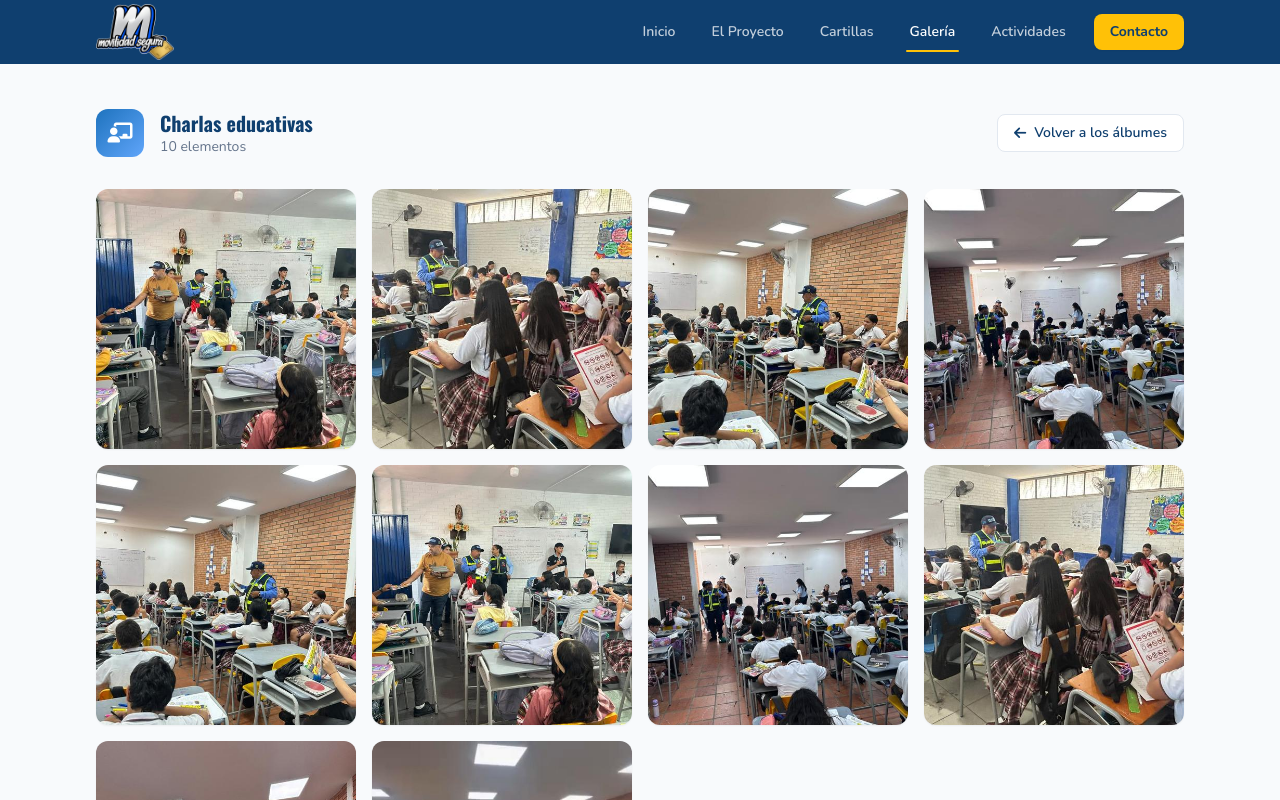
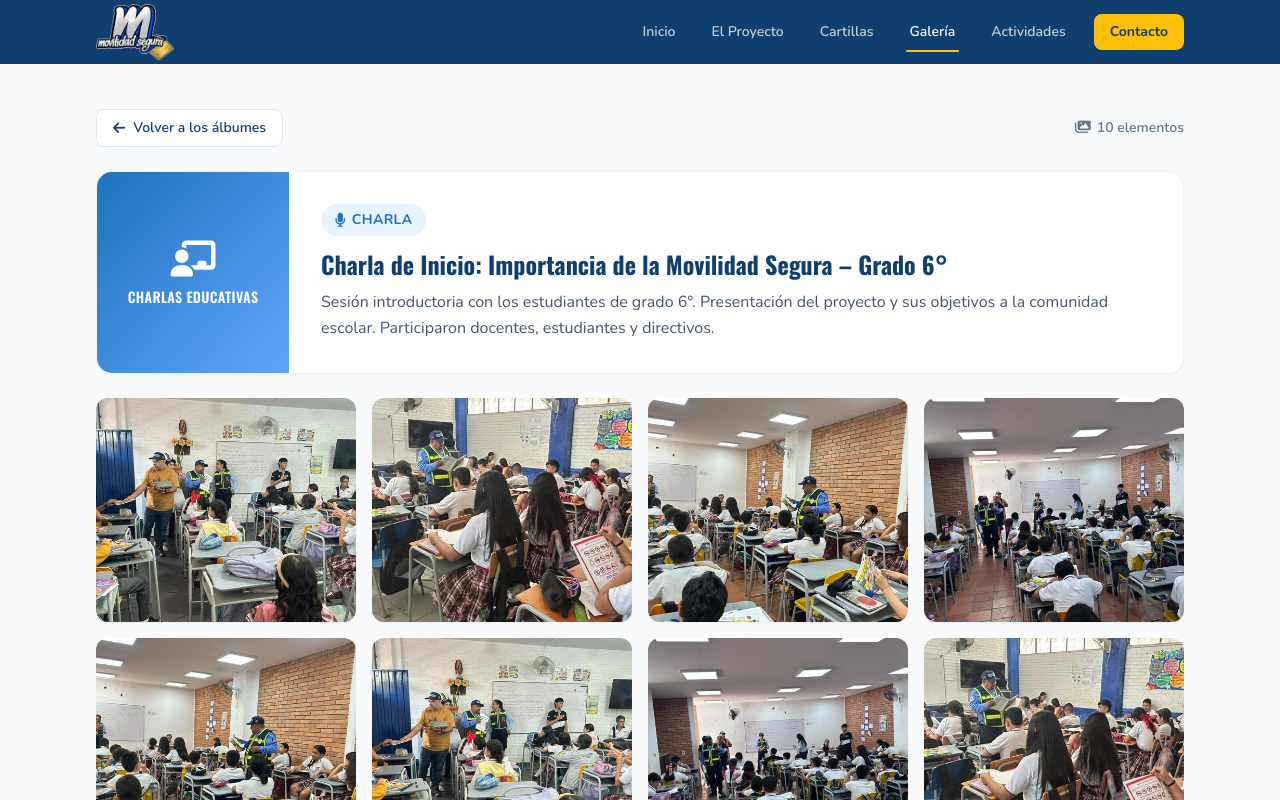
Before and after one commit to Neferxd31/movilidad-segura, a React (Vite) app: page /galeria in a window 1280 px wide. Both pictures are taken after a click on the button 269 px from the left and 804 px from the top of the page. Shown: the part 404-1204 px from the top of the page. Built offline with nearby package versions, Linux system fonts and the light colour scheme.

Commit message:
feat: show activity context inside each gallery album

```diff
--- a/src/pages/Galeria.jsx
+++ b/src/pages/Galeria.jsx
@@ -31,6 +31,11 @@ const albums = [
     desc: 'Jornadas con los agentes de tránsito en los salones de clase',
     icon: 'fa-chalkboard-user',
     gradient: 'from-brand-blue to-blue-400',
+    context: {
+      badge: 'badge-blue', icon: 'fa-microphone', label: 'Charla',
+      title: 'Charla de Inicio: Importancia de la Movilidad Segura – Grado 6°',
+      desc:  'Sesión introductoria con los estudiantes de grado 6°. Presentación del proyecto y sus objetivos a la comunidad escolar. Participaron docentes, estudiantes y directivos.',
+    },
     items: [
       ...photos('charlas', 9),
       {
@@ -47,6 +52,11 @@ const albums = [
     desc: 'Reconocimiento de las señales reglamentarias, preventivas e informativas',
     icon: 'fa-traffic-light',
     gradient: 'from-amber-500 to-yellow-400',
+    context: {
+      badge: 'badge-green', icon: 'fa-hands-holding-child', label: 'Taller',
+      title: 'Taller de Señales de Tránsito – Grado 6°',
+      desc:  'Actividad práctica donde los estudiantes construyeron y colorearon señales de tránsito, identificando señales preventivas, reglamentarias e informativas.',
+    },
     items: photos('taller-senales', 4),
   },
   {
@@ -55,6 +65,11 @@ const albums = [
     desc: 'Dinámica en el aula donde los estudiantes exponen lo aprendido sobre seguridad vial',
     icon: 'fa-people-group',
     gradient: 'from-teal-600 to-teal-400',
+    context: {
+      badge: 'badge-red', icon: 'fa-gamepad', label: 'Actividad lúdica',
+      title: 'Juego Interactivo de Movilidad Vial',
+      desc:  'Dinámica en el aula con un juego interactivo proyectado en el televisor, donde los estudiantes pusieron a prueba lo aprendido sobre seguridad vial.',
+    },
     items: photos('taller-practico', 8),
   },
   {
@@ -63,6 +78,11 @@ const albums = [
     desc: 'Estudiantes guiando el cruce seguro en las calles del colegio',
     icon: 'fa-person-walking',
     gradient: 'from-brand-green to-green-400',
+    context: {
+      badge: 'badge-yellow', icon: 'fa-person-walking', label: 'Actividad',
+      title: 'Simulacro de Cruce Peatonal – Colegio General Santander',
+      desc:  'Caminata educativa por las calles cercanas al colegio, donde los estudiantes guiaron el cruce de peatones con señales de PARE y SIGA.',
+    },
     items: photos('simulacro-peatonal', 5),
   },
   {
@@ -71,6 +91,11 @@ const albums = [
     desc: 'Mi Ciudad Segura — los estudiantes dibujando sus propuestas',
     icon: 'fa-palette',
     gradient: 'from-pink-500 to-rose-400',
+    context: {
+      badge: 'badge-yellow', icon: 'fa-palette', label: 'Actividad',
+      title: 'Concurso de Dibujo: "Mi Ciudad Segura"',
+      desc:  'Los estudiantes plasmaron su visión de una ciudad con movilidad segura. Los mejores trabajos fueron expuestos en el colegio y en esta página web.',
+    },
     items: photos('concurso-dibujo', 10),
   },
   {
@@ -79,6 +104,11 @@ const albums = [
     desc: 'Testimonios de la comunidad educativa sobre el proyecto',
     icon: 'fa-microphone',
     gradient: 'from-purple-600 to-purple-400',
+    context: {
+      badge: 'badge-blue', icon: 'fa-microphone-lines', label: 'Entrevista',
+      title: 'Entrevistas a la Comunidad Educativa',
+      desc:  'Registro en video de los testimonios de estudiantes y docentes sobre el proyecto y lo aprendido durante las actividades.',
+    },
     items: [
       {
         src: '/img/galeria/entrevistas/entrevistas-01.mp4',
@@ -95,6 +125,16 @@ const albums = [
     ],
   },
 ]
+
+// Fotos por fila según el total del álbum: la última fila nunca queda con una sola foto
+const SM_BASIS = { 2: 'sm:basis-[calc(50%-0.5rem)]', 3: 'sm:basis-[calc(33.333%-0.667rem)]' }
+const LG_BASIS = { 3: 'lg:basis-[calc(33.333%-0.667rem)]', 4: 'lg:basis-[calc(25%-0.75rem)]' }
+
+function tileBasis(total) {
+  const sm = total % 3 === 1 ? 2 : 3
+  const lg = total % 4 === 1 ? 3 : 4
+  return `basis-[calc(50%-0.5rem)] ${SM_BASIS[sm]} ${LG_BASIS[lg]}`
+}
 
 function Lightbox({ album, index, onClose, onMove }) {
   // Flechas para pasar de una foto a otra y Escape para cerrar
@@ -178,64 +218,6 @@ function Lightbox({ album, index, onClose, onMove }) {
   )
 }
 
-const timelineLeft = [
-  {
-    badge: 'badge-blue', badgeIcon: 'fa-microphone', badgeLabel: 'Charla',
-    title: 'Charla de Inicio: Importancia de la Movilidad Segura – Grado 6°',
-    desc:  'Sesión introductoria con los estudiantes de grado 6°. Presentación del proyecto y sus objetivos a la comunidad escolar. Participaron docentes, estudiantes y directivos.',
-    dot:   'bg-brand-blue',
-  },
-  {
-    badge: 'badge-green', badgeIcon: 'fa-hands-holding-child', badgeLabel: 'Taller',
-    title: 'Taller de Señales de Tránsito – Grado 6°',
-    desc:  'Actividad práctica donde los estudiantes construyeron y colorearon señales de tránsito, identificando señales preventivas, reglamentarias e informativas.',
-    dot:   'bg-brand-green',
-  },
-  {
-    badge: 'badge-yellow', badgeIcon: 'fa-person-walking', badgeLabel: 'Actividad',
-    title: 'Simulacro de Cruce Peatonal – Colegio General Santander',
-    desc:  'Caminata educativa por las calles cercanas al colegio, donde los estudiantes guiaron el cruce de peatones con señales de PARE y SIGA.',
-    dot:   'bg-brand-yellow',
-  },
-]
-
-const timelineRight = [
-  {
-    badge: 'badge-yellow', badgeIcon: 'fa-palette', badgeLabel: 'Actividad',
-    title: 'Concurso de Dibujo: "Mi Ciudad Segura"',
-    desc:  'Los estudiantes plasmaron su visión de una ciudad con movilidad segura. Los mejores trabajos fueron expuestos en el colegio y en esta página web.',
-    dot:   'bg-brand-yellow',
-  },
-  {
-    badge: 'badge-blue', badgeIcon: 'fa-microphone-lines', badgeLabel: 'Entrevista',
-    title: 'Entrevistas a la Comunidad Educativa',
-    desc:  'Registro en video de los testimonios de estudiantes y docentes sobre el proyecto y lo aprendido durante las actividades. Las entrevistas están publicadas en la galería.',
-    dot:   'bg-brand-blue',
-  },
-  {
-    badge: 'badge-red', badgeIcon: 'fa-gamepad', badgeLabel: 'Actividad lúdica',
-    title: 'Juego Interactivo de Movilidad Vial',
-    desc:  'Dinámica en el aula con un juego interactivo proyectado en el televisor, donde los estudiantes pusieron a prueba lo aprendido sobre seguridad vial.',
-    dot:   'bg-brand-red',
-  },
-]
-
-/* Timeline item component */
-function TimelineItem({ item }) {
-  return (
-    <div className="timeline-line">
-      <span className={`timeline-dot ${item.dot}`} />
-      <div className="mb-2">
-        <span className={`${item.badge} mb-2 inline-flex`}>
-          <i className={`fa-solid ${item.badgeIcon}`} /> {item.badgeLabel}
-        </span>
-      </div>
-      <h4 className="font-heading font-bold text-brand-dark mb-2 leading-snug">{item.title}</h4>
-      <p className="text-slate-500 text-base leading-relaxed">{item.desc}</p>
-    </div>
-  )
-}
-
 export default function Galeria() {
   const [albumIndex, setAlbumIndex] = useState(null)
   const [photoIndex, setPhotoIndex] = useState(null)
@@ -264,18 +246,7 @@ export default function Galeria() {
 
           {album ? (
             <>
-              {/* Cabecera del álbum */}
-              <div className="flex flex-wrap items-center justify-between gap-4 mb-8">
-                <div className="flex items-center gap-4">
-                  <span className={`w-12 h-12 rounded-xl bg-gradient-to-br ${album.gradient}
-                                    flex items-center justify-center text-white text-xl`}>
-                    <i className={`fa-solid ${album.icon}`} />
-                  </span>
-                  <div>
-                    <h3 className="font-heading font-bold text-brand-dark text-xl">{album.label}</h3>
-                    <p className="text-slate-500 text-sm">{album.items.length} elementos</p>
-                  </div>
-                </div>
+              <div className="flex items-center justify-between gap-4 mb-6">
                 <button
                   onClick={() => setAlbumIndex(null)}
                   className="inline-flex items-center gap-2 px-4 py-2 rounded-lg bg-white border border-slate-200
@@ -284,16 +255,40 @@ export default function Galeria() {
                   <i className="fa-solid fa-arrow-left" />
                   Volver a los álbumes
                 </button>
+                <span className="text-slate-500 text-sm font-semibold">
+                  <i className="fa-solid fa-images mr-1.5" />{album.items.length} elementos
+                </span>
               </div>
 
-              {/* Fotos del álbum */}
-              <div className="grid grid-cols-2 sm:grid-cols-3 lg:grid-cols-4 gap-4">
+              {/* Contexto de la actividad, junto con sus fotos */}
+              <div className="bg-white rounded-2xl shadow-sm border border-slate-100 overflow-hidden
+                              flex flex-col md:flex-row mb-6">
+                <div className={`bg-gradient-to-br ${album.gradient} md:w-48 flex-shrink-0 flex flex-col
+                                 items-center justify-center gap-2 p-6 text-white`}>
+                  <i className={`fa-solid ${album.icon} text-4xl`} />
+                  <span className="font-heading font-semibold uppercase tracking-wide text-sm text-center">
+                    {album.label}
+                  </span>
+                </div>
+                <div className="p-6 md:p-8">
+                  <span className={`${album.context.badge} mb-3 inline-flex`}>
+                    <i className={`fa-solid ${album.context.icon}`} /> {album.context.label}
+                  </span>
+                  <h3 className="font-heading font-bold text-brand-dark text-2xl mb-2 leading-snug">
+                    {album.context.title}
+                  </h3>
+                  <p className="text-slate-600 leading-relaxed">{album.context.desc}</p>
+                </div>
+              </div>
+
+              {/* Fotos del álbum: las filas incompletas se estiran para no dejar huecos */}
+              <div className="flex flex-wrap gap-4">
                 {album.items.map((item, i) => (
                   <button
                     key={item.src}
                     onClick={() => setPhotoIndex(i)}
-                    className="group relative block w-full overflow-hidden rounded-xl shadow-sm
-                               hover:shadow-lg transition-all duration-300 aspect-square"
+                    className={`group relative grow ${tileBasis(album.items.length)} h-40 sm:h-48 lg:h-56
+                                overflow-hidden rounded-xl shadow-sm hover:shadow-lg transition-all duration-300`}
                   >
                     <img
                       src={item.thumb}
@@ -383,42 +378,6 @@ export default function Galeria() {
         </div>
       </section>
 
-      {/* ── TIMELINE ───────────────────────────────────── */}
-      <section className="section bg-white">
-        <div className="container">
-          <FadeIn>
-            <div className="mb-12">
-              <span className="badge-green mb-3 inline-flex">
-                <i className="fa-solid fa-clock-rotate-left" /> Registro
-              </span>
-              <h2 className="text-4xl font-heading font-bold text-brand-dark mb-4">
-                Actividades Realizadas
-              </h2>
-              <p className="text-slate-500 max-w-2xl leading-relaxed">
-                Registro cronológico de todas las actividades desarrolladas en el proyecto
-                durante el año escolar.
-              </p>
-            </div>
-          </FadeIn>
-
-          <div className="grid lg:grid-cols-2 gap-x-16 gap-y-0">
-            <FadeIn>
-              <div>
-                {timelineLeft.map((item, i) => (
-                  <TimelineItem key={i} item={item} />
-                ))}
-              </div>
-            </FadeIn>
-            <FadeIn delay={120}>
-              <div>
-                {timelineRight.map((item, i) => (
-                  <TimelineItem key={i} item={item} />
-                ))}
-              </div>
-            </FadeIn>
-          </div>
-        </div>
-      </section>
 
       {album && photoIndex !== null && (
         <Lightbox
```
